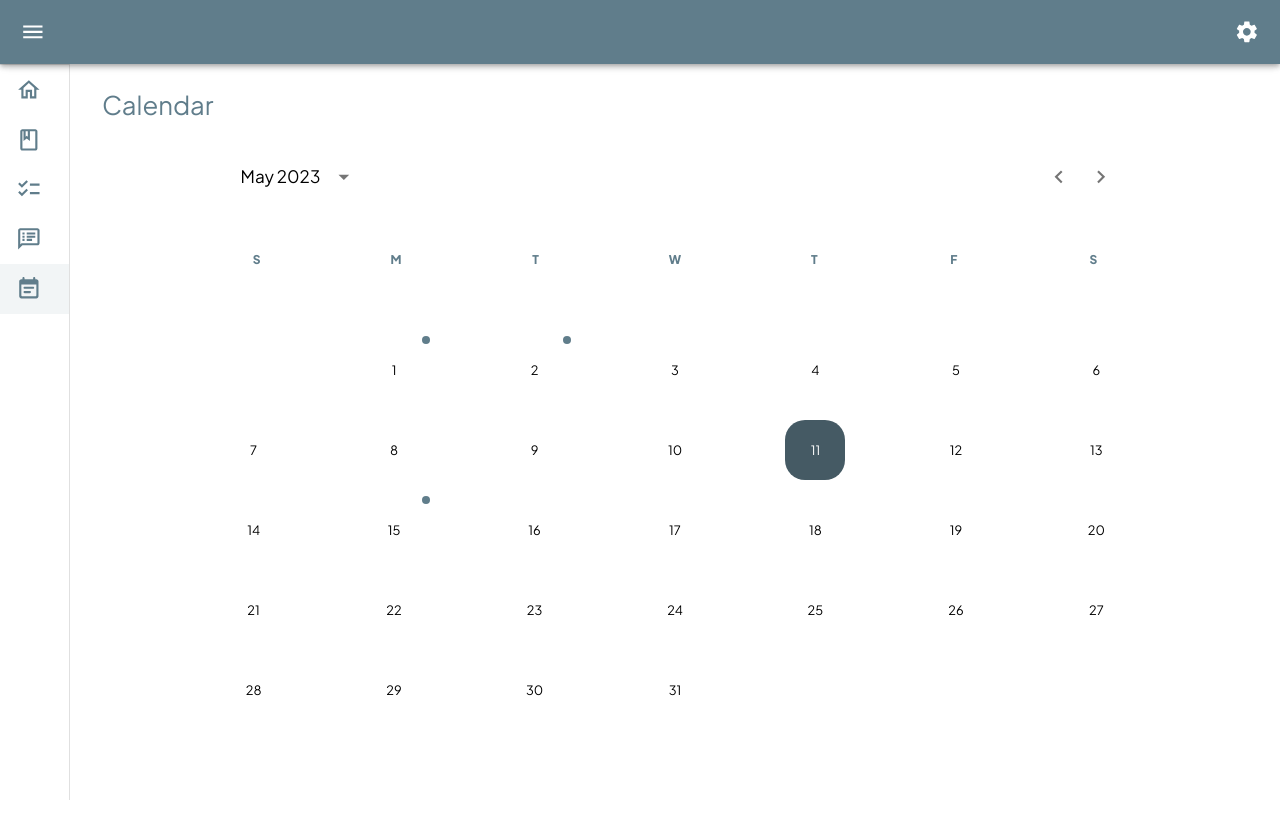
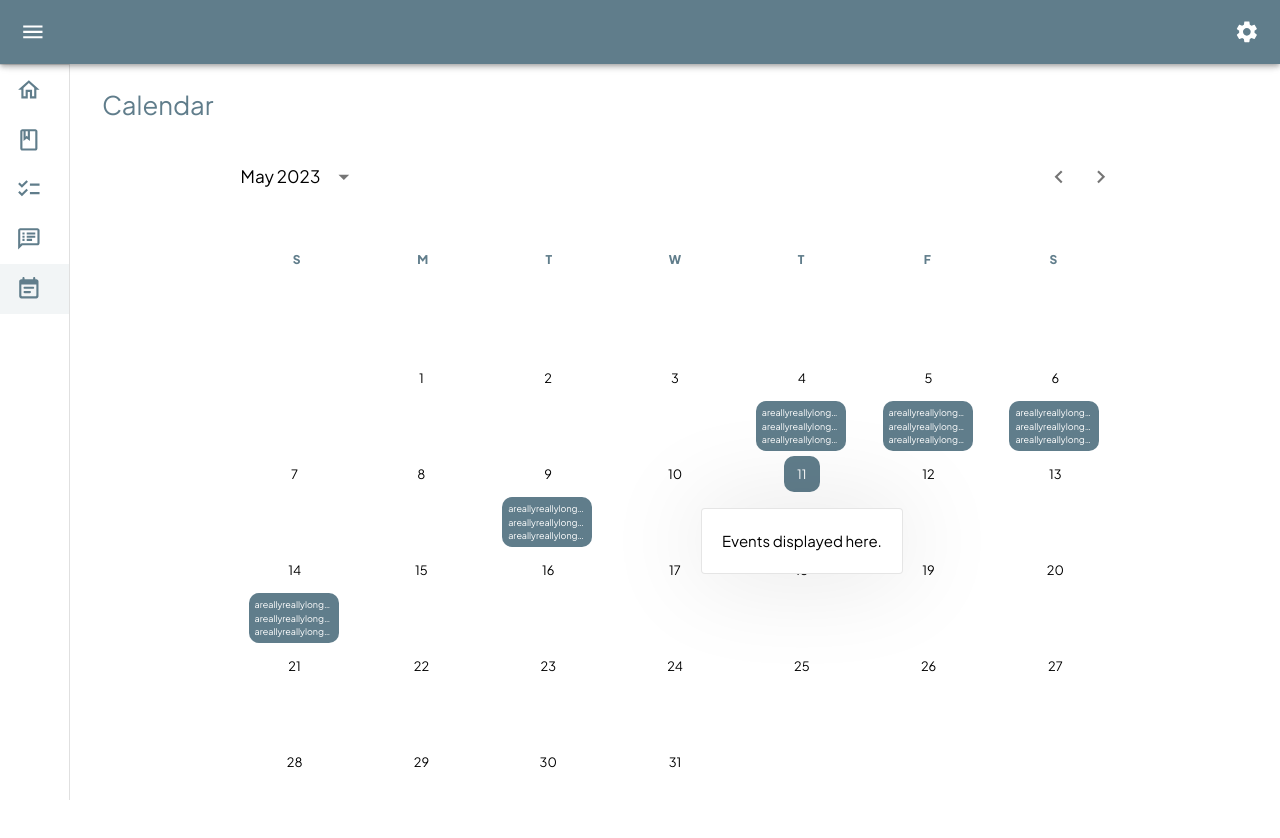
Before and after one commit to IKT-Team36/Student-productivity-helper-app-Frontend, a React (Vite) app: page /calendar in a window 1280 px wide. Both pictures are taken after a click on the button "11". Shown: the top 838 px of the page. Built offline with nearby package versions, Linux system fonts and the light colour scheme.

Commit message:
calendar

```diff
--- a/src/ui/pages/Calendar.tsx
+++ b/src/ui/pages/Calendar.tsx
@@ -1,13 +1,25 @@
 import {ScreenLayout} from "@src/ui/layout/main-layout/ScreenLayout";
 import {LocalizationProvider} from '@mui/x-date-pickers/LocalizationProvider';
 import dayjs, {Dayjs} from 'dayjs';
-import React, {useState} from "react";
+import React, {ReactElement, useState} from "react";
 import {AdapterDayjs} from "@mui/x-date-pickers/AdapterDayjs";
 import {DateCalendar, DayCalendarSkeleton, PickersDay, PickersDayProps} from "@mui/x-date-pickers";
-import {Badge, styled} from "@mui/material";
+import {
+    Badge,
+    Box,
+    ClickAwayListener,
+    Fade,
+    Paper,
+    Popper,
+    styled,
+    Typography, useMediaQuery, useTheme
+} from "@mui/material";
 
 const DateCalendarStyled = styled(DateCalendar)(({theme}) => ({
     width: '80%',
+    [theme.breakpoints.down('lg')]: {
+        width: '100%',
+    },
     [theme.breakpoints.down('md')]: {
         width: '100%',
     },
@@ -15,8 +27,11 @@ const DateCalendarStyled = styled(DateCalendar)(({theme}) => ({
     '& .MuiDayCalendar-header': {
         justifyContent: 'space-between !important',
         padding: '20px',
+        marginLeft: '40px',
+        marginRight: '40px',
         [theme.breakpoints.down('md')]: {
             padding: '0px',
+            margin: '0px'
         },
     },
     '& .MuiDayCalendar-header .MuiTypography-root': {
@@ -39,22 +54,32 @@ const DateCalendarStyled = styled(DateCalendar)(({theme}) => ({
         margin: '5px',
         marginTop: '20px',
         marginBottom: '20px',
+        marginLeft: '40px',
+        marginRight: '40px',
+        [theme.breakpoints.down('md')]: {
+            margin: '5px'
+        },
         '& .MuiButtonBase-root': {
-            padding: '30px',
+            padding: '10px',
             [theme.breakpoints.down('md')]: {
                 padding: '0px',
+                margin: '0px'
             },
             borderRadius: '20px',
             border: 'none',
-
         },
         '& .MuiPickersDay-root': {
-            padding: '30px',
+            margin: '20px',
+            padding: '10px',
             [theme.breakpoints.down('md')]: {
                 padding: '0px',
+                margin: '0px'
             },
-            borderRadius: '20px'
+            borderRadius: '10px'
         },
+        '& :focus.Mui-selected': {
+            backgroundColor: theme.palette.primary.main
+        }
     },
     '& .MuiDayCalendarSkeleton-week': {
         justifyContent: 'space-between !important',
@@ -69,33 +94,165 @@ const DateCalendarStyled = styled(DateCalendar)(({theme}) => ({
     }
 }))
 
+const PopperStyled = styled(Popper)(({theme}) => ({
+    zIndex: 90000,
+    display: "flex",
+    justifyContent: 'center',
+    width: '300px',
+    [theme.breakpoints.down('md')]: {
+        width: '200px',
+    },
+    [theme.breakpoints.down('sm')]: {
+        width: '100px',
+    },
+}))
+
+const EventsBody = styled(Paper)(({theme}) => ({
+    marginTop: theme.spacing(2),
+    zIndex: '90000 !important',
+    border: '1px solid rgba(0,0,0,0.1)',
+    boxShadow: '0px 0px 100px 4px rgba(0,0,0,0.1)',
+    padding: '20px',
+    [theme.breakpoints.down('md')]: {
+        padding: '10px'
+    },
+
+}))
+
+const EventBadge = styled(Badge)<{ isselected: number }>
+(({theme, isselected}) => ({
+    '& .MuiBadge-badge': {
+        '& .MuiTypography-root': {
+            fontSize: '9px !important',
+        },
+        top: '-7px',
+        marginTop: 2,
+        marginBottom: 2,
+        [theme.breakpoints.up('md')]: {
+            height: isselected ? '50px' : '',
+            width: isselected ? '90px' : '',
+            fontSize: '10px',
+            top: '-12px',
+            left: '-53px',
+        },
+    },
+}))
 
 export const Calendar = () => {
+    const theme = useTheme()
+
+    // state
+    const [loadingCalendar, setLoadingCalendar] = useState<boolean>(false)
+
+    // derived state
     const initialValue = dayjs();
-    const [loading, setLoading] = useState<boolean>(false)
-    const [daysWithEvents, setDaysWithEvents] = useState<Set<number>>(new Set([1, 2, 15]));
+    // TODO to be returned from backend
+    const daysWithEvents = [dayjs('2023-05-16'), dayjs('2023-05-21'), dayjs('2023-05-12'), dayjs('2023-05-11'), dayjs('2023-05-13')]
 
-    const handleMonthChange = () => {
-        setLoading(true)
+    const handleCalendarChange = () => {
+        setLoadingCalendar(true)
         setTimeout(() => {
-            setLoading(false)
+            setLoadingCalendar(false)
         }, 1500)
     }
 
-    function ServerDay(props: PickersDayProps<Dayjs> & { highlightedDays?: number[] }) {
-        const {highlightedDays = [], day, outsideCurrentMonth, ...other} = props;
+    const dayHasEvents = (day: Dayjs) => {
+        return daysWithEvents.findIndex((dayWithEvent) => day.isSame(dayWithEvent)) !== -1
+    }
 
-        const isSelected =
-            !props.outsideCurrentMonth && daysWithEvents.has(props.day.date());
+    const displayDayOnCalendar = (props: PickersDayProps<Dayjs>): ReactElement => {
+        const {day, outsideCurrentMonth, ...other} = props;
+
+        const [anchorEl, setAnchorEl] = React.useState<HTMLButtonElement | null>(null);
+        const [open, setOpen] = React.useState(false);
+
+        const smallScreen = useMediaQuery(theme.breakpoints.down('md'))
+        const selectedDate = !outsideCurrentMonth && dayHasEvents(day);
+
+        const handleDaySelect = (event: React.MouseEvent<HTMLButtonElement>) => {
+            if (selectedDate && !open) {
+                setAnchorEl(event.currentTarget);
+                setOpen(true);
+            }
+        };
+
+        const handleDayUnselect = () => {
+            if (open && anchorEl !== null) {
+                setAnchorEl(null);
+                setOpen(false);
+            }
+        };
+
+        const eventsPreview = (): ReactElement => {
+            let result = <></>
+            if (selectedDate && !smallScreen) {
+                result = (
+                    <Box style={{overflow: "hidden", textOverflow: "ellipsis"}}>
+                        {/* display first 3 events */}
+                        <Typography noWrap>
+                            areallyreallylongaddress@email.example.com
+                        </Typography>
+                        <Typography noWrap>
+                            areallyreallylongaddress@email.example.com
+                        </Typography>
+                        <Typography noWrap>
+                            areallyreallylongaddress@email.example.com
+                        </Typography>
+                    </Box>
+                )
+
+            }
+            return result
+        }
+
+        const eventsDetails = (): ReactElement => {
+            let result = <></>
+            if (selectedDate) {
+                result = (
+                    <EventsBody>
+                        <Typography variant={'subtitle2'}>
+                            Events displayed here.
+                        </Typography>
+                    </EventsBody>
+                )
+            }
+            return result
+        }
 
         return (
-            <Badge
-                overlap="rectangular"
-                color={"primary"}
-                variant={isSelected ? 'dot' : undefined}
-            >
-                <PickersDay {...other} outsideCurrentMonth={outsideCurrentMonth} day={day}/>
-            </Badge>
+            <ClickAwayListener onClickAway={handleDayUnselect}>
+                <Box>
+                    <PopperStyled
+                        open={open}
+                        anchorEl={anchorEl}
+                        placement={'bottom'}
+                        transition
+                    >
+                        {({TransitionProps}) => (
+                            <Fade {...TransitionProps} timeout={250}>
+                                {eventsDetails()}
+                            </Fade>
+                        )}
+                    </PopperStyled>
+
+                    <EventBadge
+                        isselected={selectedDate ? 1 : 0}
+                        overlap={"rectangular"}
+                        color={selectedDate ? "primary" : undefined}
+                        variant={selectedDate && smallScreen ? 'dot' : undefined}
+                        badgeContent={eventsPreview()}
+                    >
+                        <PickersDay {...other}
+                                    onClick={handleDaySelect}
+                                    outsideCurrentMonth={outsideCurrentMonth}
+                                    day={day}
+                                    centerRipple
+                                    disableRipple
+                                    disableTouchRipple
+                                    focusRipple/>
+                    </EventBadge>
+                </Box>
+            </ClickAwayListener>
         );
     }
 
@@ -105,17 +262,13 @@ export const Calendar = () => {
                 <DateCalendarStyled
                     defaultValue={initialValue}
                     autoFocus={true}
-                    loading={loading}
-                    onMonthChange={handleMonthChange}
+                    loading={loadingCalendar}
+                    onMonthChange={handleCalendarChange}
+                    onYearChange={handleCalendarChange}
                     renderLoading={() => <DayCalendarSkeleton/>}
                     slots={{
                         // @ts-ignore
-                        day: ServerDay
-                    }}
-                    slotProps={{
-                        day: {
-                            highlightedDays2: daysWithEvents,
-                        } as any,
+                        day: displayDayOnCalendar
                     }}
                 />
             </LocalizationProvider>
```
